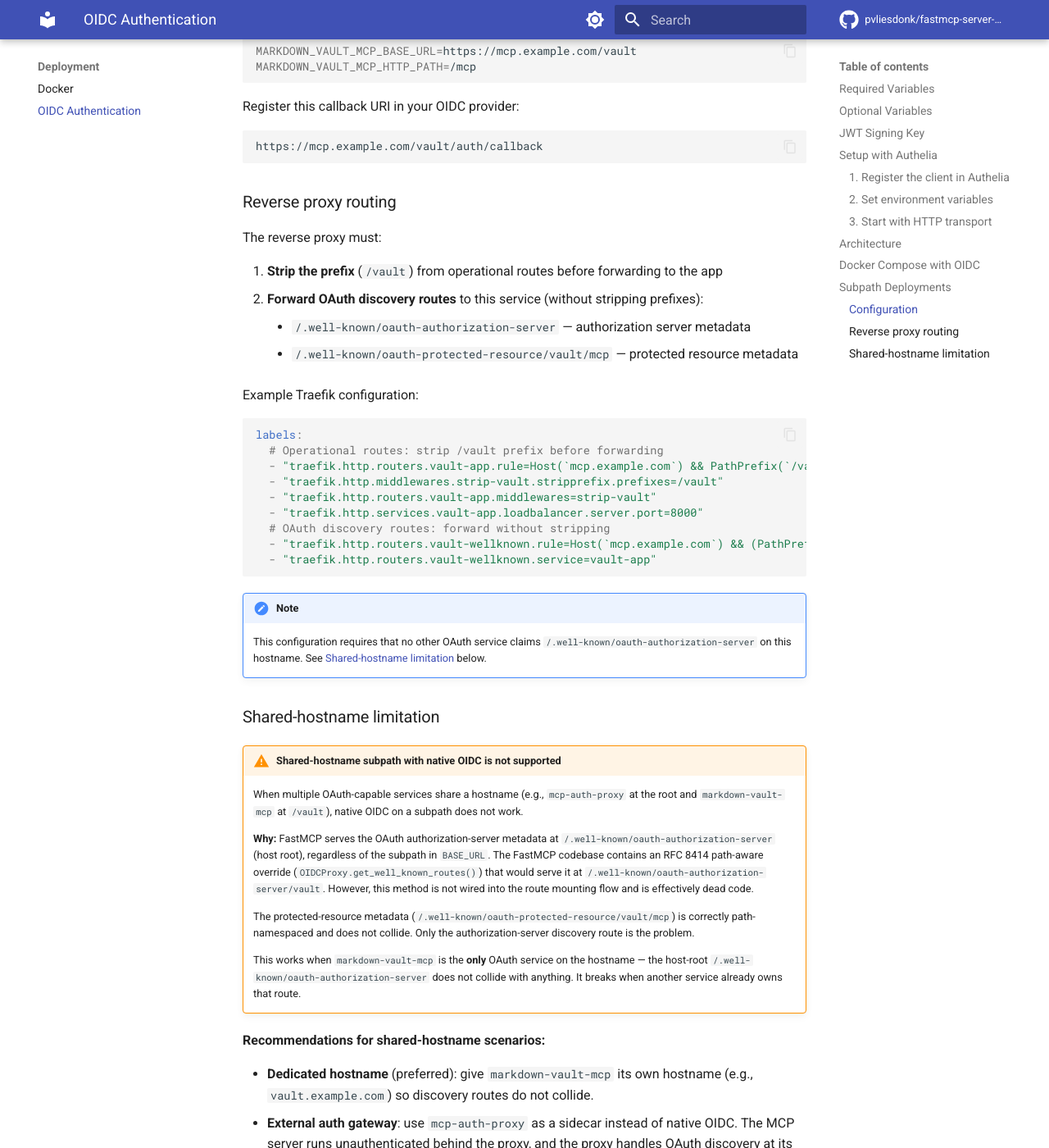
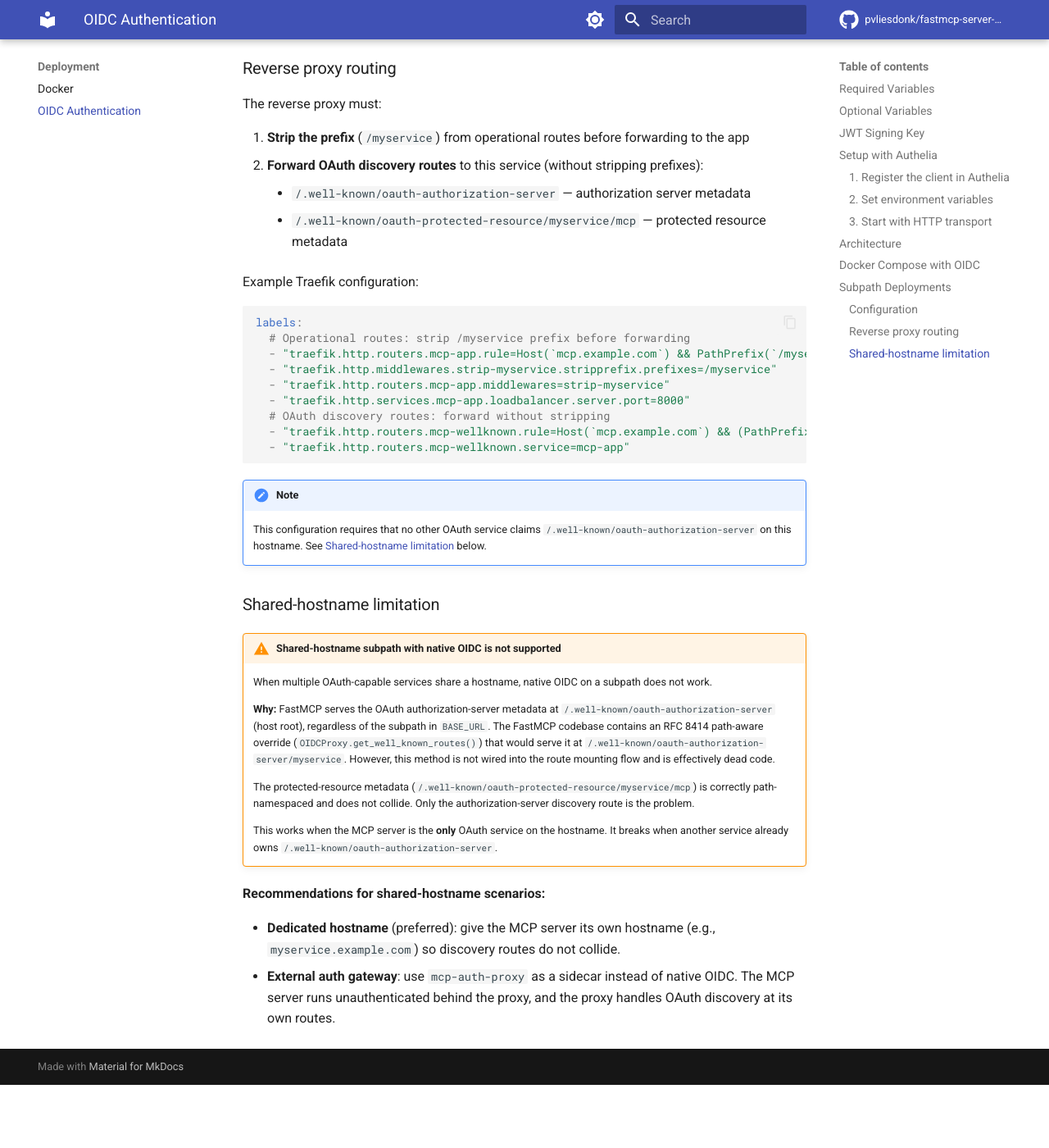
Before and after one commit to pvliesdonk/fastmcp-server-template, an MkDocs documentation site: the page built from docs/deployment/oidc.md, in a window 1280 px wide and 1400 px high, scrolled down 4541 px. Shown: the whole window at 82% size. Built offline with MkDocs 1.6.1 and Material for MkDocs 9.7.7, drawn with Linux system fonts in a browser that asks for light colours; comment, search, counter and statistics services are not loaded; after the commit the page ends 5864 px from its top, so only the background shows below that; some of the changed text lies outside the part shown.

Commit message:
docs: fix stale markdown-vault-mcp references and update README config table
docs/guides/authentication.md and docs/deployment/oidc.md were copied from
markdown-vault-mcp and still used MARKDOWN_VAULT_MCP_* env var names,
referenced the wrong CLI command (markdown-vault-mcp), and linked to
source-repo-specific example files.

- Replace all MARKDOWN_VAULT_MCP_* with MCP_SERVER_*
- Replace markdown-vault-mcp command references with mcp-server
- Remove links to repo-specific example files (bearer-auth.env, obsidian-oidc.env)
- Remove references to oidc-providers.md (does not exist in this repo)
- Genericise Docker Compose example in oidc.md (remove vault-specific volumes)
- README: expand auth section with OIDC variable table; add MCP_SERVER_HTTP_PATH
  to config table; add SYNC.md reference

https://claude.ai/code/session_01FbhQXv4C3h1yzMndoWW7BS

````diff
--- a/docs/deployment/oidc.md
+++ b/docs/deployment/oidc.md
@@ -9,19 +9,19 @@ Optional token-based authentication for HTTP deployments. OIDC activates automat
 
 | Variable | Description |
 |----------|-------------|
-| `MARKDOWN_VAULT_MCP_BASE_URL` | Public base URL of the server (e.g. `https://mcp.example.com`; include prefix when mounted under subpath, e.g. `https://mcp.example.com/vault`) |
-| `MARKDOWN_VAULT_MCP_OIDC_CONFIG_URL` | OIDC discovery endpoint (e.g. `https://auth.example.com/.well-known/openid-configuration`) |
-| `MARKDOWN_VAULT_MCP_OIDC_CLIENT_ID` | OIDC client ID registered with your provider |
-| `MARKDOWN_VAULT_MCP_OIDC_CLIENT_SECRET` | OIDC client secret |
+| `MCP_SERVER_BASE_URL` | Public base URL of the server (e.g. `https://mcp.example.com`; include prefix when mounted under subpath, e.g. `https://mcp.example.com/myservice`) |
+| `MCP_SERVER_OIDC_CONFIG_URL` | OIDC discovery endpoint (e.g. `https://auth.example.com/.well-known/openid-configuration`) |
+| `MCP_SERVER_OIDC_CLIENT_ID` | OIDC client ID registered with your provider |
+| `MCP_SERVER_OIDC_CLIENT_SECRET` | OIDC client secret |
 
 ## Optional Variables
 
 | Variable | Default | Description |
 |----------|---------|-------------|
-| `MARKDOWN_VAULT_MCP_OIDC_JWT_SIGNING_KEY` | ephemeral | JWT signing key. **Required on Linux/Docker** — the default is ephemeral and invalidates tokens on restart |
-| `MARKDOWN_VAULT_MCP_OIDC_AUDIENCE` | — | Expected JWT audience claim; leave unset if your provider does not set one |
-| `MARKDOWN_VAULT_MCP_OIDC_REQUIRED_SCOPES` | `openid` | Comma-separated required scopes |
-| `MARKDOWN_VAULT_MCP_OIDC_VERIFY_ACCESS_TOKEN` | `false` | Set `true` to verify the upstream access token as JWT instead of the id token. Only needed when your provider issues JWT access tokens and you require audience-claim validation on that token |
+| `MCP_SERVER_OIDC_JWT_SIGNING_KEY` | ephemeral | JWT signing key. **Required on Linux/Docker** — the default is ephemeral and invalidates tokens on restart |
+| `MCP_SERVER_OIDC_AUDIENCE` | — | Expected JWT audience claim; leave unset if your provider does not set one |
+| `MCP_SERVER_OIDC_REQUIRED_SCOPES` | `openid` | Comma-separated required scopes |
+| `MCP_SERVER_OIDC_VERIFY_ACCESS_TOKEN` | `false` | Set `true` to verify the upstream access token as JWT instead of the id token. Only needed when your provider issues JWT access tokens and you require audience-claim validation on that token |
 
 ## JWT Signing Key
 
@@ -33,7 +33,7 @@ openssl rand -hex 32
 ```
 
 !!! danger "Linux / Docker"
-    On Linux (including Docker), the ephemeral key is especially problematic because it does not persist across process restarts. Always set `MARKDOWN_VAULT_MCP_OIDC_JWT_SIGNING_KEY` in production.
+    On Linux (including Docker), the ephemeral key is especially problematic because it does not persist across process restarts. Always set `MCP_SERVER_OIDC_JWT_SIGNING_KEY` in production.
 
 ## Setup with Authelia
 
@@ -49,7 +49,7 @@ openssl rand -hex 32
 identity_providers:
   oidc:
     clients:
-      - client_id: markdown-vault-mcp
+      - client_id: my-mcp-server
         client_secret: '$pbkdf2-sha512$...'   # authelia crypto hash generate
         redirect_uris:
           - https://mcp.example.com/auth/callback
@@ -62,21 +62,17 @@ identity_providers:
 ### 2. Set environment variables
 
 ```bash
-MARKDOWN_VAULT_MCP_BASE_URL=https://mcp.example.com
-MARKDOWN_VAULT_MCP_OIDC_CONFIG_URL=https://auth.example.com/.well-known/openid-configuration
-MARKDOWN_VAULT_MCP_OIDC_CLIENT_ID=markdown-vault-mcp
-MARKDOWN_VAULT_MCP_OIDC_CLIENT_SECRET=your-client-secret
-MARKDOWN_VAULT_MCP_OIDC_JWT_SIGNING_KEY=$(openssl rand -hex 32)
+MCP_SERVER_BASE_URL=https://mcp.example.com
+MCP_SERVER_OIDC_CONFIG_URL=https://auth.example.com/.well-known/openid-configuration
+MCP_SERVER_OIDC_CLIENT_ID=my-mcp-server
+MCP_SERVER_OIDC_CLIENT_SECRET=your-client-secret
+MCP_SERVER_OIDC_JWT_SIGNING_KEY=$(openssl rand -hex 32)
 ```
-
-For subpath deployments (e.g., public URL `https://mcp.example.com/vault/mcp`), see [Subpath Deployments](#subpath-deployments) below.
-
-See also `examples/obsidian-oidc.env`.
 
 ### 3. Start with HTTP transport
 
 ```bash
-markdown-vault-mcp serve --transport http --port 8000
+mcp-server serve --transport http --port 8000
 ```
 
 ## Architecture
@@ -84,7 +80,7 @@ markdown-vault-mcp serve --transport http --port 8000
 The server uses FastMCP's built-in `OIDCProxy` auth provider (not the external `mcp-auth-proxy` sidecar). The authentication flow:
 
 ```
-Client → markdown-vault-mcp (with OIDCProxy) → OIDC Provider (Authelia/Keycloak)
+Client → mcp-server (with OIDCProxy) → OIDC Provider (Authelia/Keycloak)
 ```
 
 1. Client connects to the MCP server
@@ -97,24 +93,19 @@ Client → markdown-vault-mcp (with OIDCProxy) → OIDC Provider (Authelia/Keycl
 
 ```yaml
 services:
-  markdown-vault-mcp:
-    image: ghcr.io/pvliesdonk/markdown-vault-mcp:latest
+  mcp-server:
+    image: ghcr.io/pvliesdonk/fastmcp-server-template:latest
     env_file: .env
     volumes:
-      - ${MARKDOWN_VAULT_MCP_SOURCE_DIR:?Set MARKDOWN_VAULT_MCP_SOURCE_DIR}:/data/vault
       - state-data:/data/state
     environment:
-      MARKDOWN_VAULT_MCP_SOURCE_DIR: /data/vault
-      MARKDOWN_VAULT_MCP_INDEX_PATH: /data/state/index.db
-      MARKDOWN_VAULT_MCP_EMBEDDINGS_PATH: /data/state/embeddings/embeddings
-      MARKDOWN_VAULT_MCP_FASTEMBED_CACHE_DIR: /data/state/fastembed
       FASTMCP_HOME: /data/state/fastmcp
     restart: unless-stopped
     labels:
       - "traefik.enable=true"
-      - "traefik.http.routers.markdown-vault-mcp.rule=Host(`mcp.example.com`)"
-      - "traefik.http.routers.markdown-vault-mcp.tls.certresolver=letsencrypt"
-      - "traefik.http.services.markdown-vault-mcp.loadbalancer.server.port=8000"
+      - "traefik.http.routers.mcp-server.rule=Host(`mcp.example.com`)"
+      - "traefik.http.routers.mcp-server.tls.certresolver=letsencrypt"
+      - "traefik.http.services.mcp-server.loadbalancer.server.port=8000"
     networks:
       - traefik
 
@@ -129,15 +120,15 @@ networks:
 With the corresponding `.env`:
 
 ```bash
-MARKDOWN_VAULT_MCP_READ_ONLY=true
-MARKDOWN_VAULT_MCP_BASE_URL=https://mcp.example.com
-MARKDOWN_VAULT_MCP_OIDC_CONFIG_URL=https://auth.example.com/.well-known/openid-configuration
-MARKDOWN_VAULT_MCP_OIDC_CLIENT_ID=markdown-vault-mcp
-MARKDOWN_VAULT_MCP_OIDC_CLIENT_SECRET=your-client-secret
-MARKDOWN_VAULT_MCP_OIDC_JWT_SIGNING_KEY=your-stable-hex-key
+MCP_SERVER_READ_ONLY=true
+MCP_SERVER_BASE_URL=https://mcp.example.com
+MCP_SERVER_OIDC_CONFIG_URL=https://auth.example.com/.well-known/openid-configuration
+MCP_SERVER_OIDC_CLIENT_ID=my-mcp-server
+MCP_SERVER_OIDC_CLIENT_SECRET=your-client-secret
+MCP_SERVER_OIDC_JWT_SIGNING_KEY=your-stable-hex-key
 ```
 
-For a prefixed deployment (e.g., `https://mcp.example.com/vault/mcp`), see [Subpath Deployments](#subpath-deployments) below.
+For a prefixed deployment (e.g., `https://mcp.example.com/myservice/mcp`), see [Subpath Deployments](#subpath-deployments) below.
 
 ## Subpath Deployments
 
@@ -145,50 +136,50 @@ When OIDC is enabled behind a reverse-proxy subpath, `BASE_URL` and `HTTP_PATH`
 
 | Variable | Purpose | Example |
 |----------|---------|---------|
-| `BASE_URL` | Public URL of the server, **including the subpath prefix** | `https://mcp.example.com/vault` |
+| `BASE_URL` | Public URL of the server, **including the subpath prefix** | `https://mcp.example.com/myservice` |
 | `HTTP_PATH` | Internal MCP endpoint mount point — **no subpath prefix** | `/mcp` |
 
 The reverse proxy strips the subpath prefix before forwarding to the application. FastMCP concatenates `BASE_URL + HTTP_PATH` to build the public resource URL, so including the prefix in both produces broken URLs with duplicated path segments.
 
 !!! danger "Do not duplicate the subpath"
-    Setting `BASE_URL=https://mcp.example.com/vault` **and** `HTTP_PATH=/vault/mcp` produces a duplicated resource URL: `https://mcp.example.com/vault/vault/mcp`. The subpath belongs in `BASE_URL` only.
+    Setting `BASE_URL=https://mcp.example.com/myservice` **and** `HTTP_PATH=/myservice/mcp` produces a duplicated resource URL: `https://mcp.example.com/myservice/myservice/mcp`. The subpath belongs in `BASE_URL` only.
 
 ### Configuration
 
 Environment variables:
 
 ```bash
-MARKDOWN_VAULT_MCP_BASE_URL=https://mcp.example.com/vault
-MARKDOWN_VAULT_MCP_HTTP_PATH=/mcp
+MCP_SERVER_BASE_URL=https://mcp.example.com/myservice
+MCP_SERVER_HTTP_PATH=/mcp
 ```
 
 Register this callback URI in your OIDC provider:
 
 ```text
-https://mcp.example.com/vault/auth/callback
+https://mcp.example.com/myservice/auth/callback
 ```
 
 ### Reverse proxy routing
 
 The reverse proxy must:
 
-1. **Strip the prefix** (`/vault`) from operational routes before forwarding to the app
+1. **Strip the prefix** (`/myservice`) from operational routes before forwarding to the app
 2. **Forward OAuth discovery routes** to this service (without stripping prefixes):
     - `/.well-known/oauth-authorization-server` — authorization server metadata
-    - `/.well-known/oauth-protected-resource/vault/mcp` — protected resource metadata
+    - `/.well-known/oauth-protected-resource/myservice/mcp` — protected resource metadata
 
 Example Traefik configuration:
 
 ```yaml
 labels:
-  # Operational routes: strip /vault prefix before forwarding
-  - "traefik.http.routers.vault-app.rule=Host(`mcp.example.com`) && PathPrefix(`/vault`)"
-  - "traefik.http.middlewares.strip-vault.stripprefix.prefixes=/vault"
-  - "traefik.http.routers.vault-app.middlewares=strip-vault"
-  - "traefik.http.services.vault-app.loadbalancer.server.port=8000"
+  # Operational routes: strip /myservice prefix before forwarding
+  - "traefik.http.routers.mcp-app.rule=Host(`mcp.example.com`) && PathPrefix(`/myservice`)"
+  - "traefik.http.middlewares.strip-myservice.stripprefix.prefixes=/myservice"
+  - "traefik.http.routers.mcp-app.middlewares=strip-myservice"
+  - "traefik.http.services.mcp-app.loadbalancer.server.port=8000"
   # OAuth discovery routes: forward without stripping
-  - "traefik.http.routers.vault-wellknown.rule=Host(`mcp.example.com`) && (PathPrefix(`/.well-known/oauth-authorization-server`) || PathPrefix(`/.well-known/oauth-protected-resource/vault/mcp`))"
-  - "traefik.http.routers.vault-wellknown.service=vault-app"
+  - "traefik.http.routers.mcp-wellknown.rule=Host(`mcp.example.com`) && (PathPrefix(`/.well-known/oauth-authorization-server`) || PathPrefix(`/.well-known/oauth-protected-resource/myservice/mcp`))"
+  - "traefik.http.routers.mcp-wellknown.service=mcp-app"
 ```
 
 !!! note
@@ -197,15 +188,15 @@ labels:
 ### Shared-hostname limitation
 
 !!! warning "Shared-hostname subpath with native OIDC is not supported"
-    When multiple OAuth-capable services share a hostname (e.g., `mcp-auth-proxy` at the root and `markdown-vault-mcp` at `/vault`), native OIDC on a subpath does not work.
+    When multiple OAuth-capable services share a hostname, native OIDC on a subpath does not work.
 
-    **Why:** FastMCP serves the OAuth authorization-server metadata at `/.well-known/oauth-authorization-server` (host root), regardless of the subpath in `BASE_URL`. The FastMCP codebase contains an RFC 8414 path-aware override (`OIDCProxy.get_well_known_routes()`) that would serve it at `/.well-known/oauth-authorization-server/vault`. However, this method is not wired into the route mounting flow and is effectively dead code.
+    **Why:** FastMCP serves the OAuth authorization-server metadata at `/.well-known/oauth-authorization-server` (host root), regardless of the subpath in `BASE_URL`. The FastMCP codebase contains an RFC 8414 path-aware override (`OIDCProxy.get_well_known_routes()`) that would serve it at `/.well-known/oauth-authorization-server/myservice`. However, this method is not wired into the route mounting flow and is effectively dead code.
 
-    The protected-resource metadata (`/.well-known/oauth-protected-resource/vault/mcp`) is correctly path-namespaced and does not collide. Only the authorization-server discovery route is the problem.
+    The protected-resource metadata (`/.well-known/oauth-protected-resource/myservice/mcp`) is correctly path-namespaced and does not collide. Only the authorization-server discovery route is the problem.
 
-    This works when `markdown-vault-mcp` is the **only** OAuth service on the hostname — the host-root `/.well-known/oauth-authorization-server` does not collide with anything. It breaks when another service already owns that route.
+    This works when the MCP server is the **only** OAuth service on the hostname. It breaks when another service already owns `/.well-known/oauth-authorization-server`.
 
 **Recommendations for shared-hostname scenarios:**
 
-- **Dedicated hostname** (preferred): give `markdown-vault-mcp` its own hostname (e.g., `vault.example.com`) so discovery routes do not collide.
+- **Dedicated hostname** (preferred): give the MCP server its own hostname (e.g., `myservice.example.com`) so discovery routes do not collide.
 - **External auth gateway**: use `mcp-auth-proxy` as a sidecar instead of native OIDC. The MCP server runs unauthenticated behind the proxy, and the proxy handles OAuth discovery at its own routes.
````
Also changed, not shown: README.md (+15 -2 lines), docs/guides/authentication.md (+20 -33 lines).
